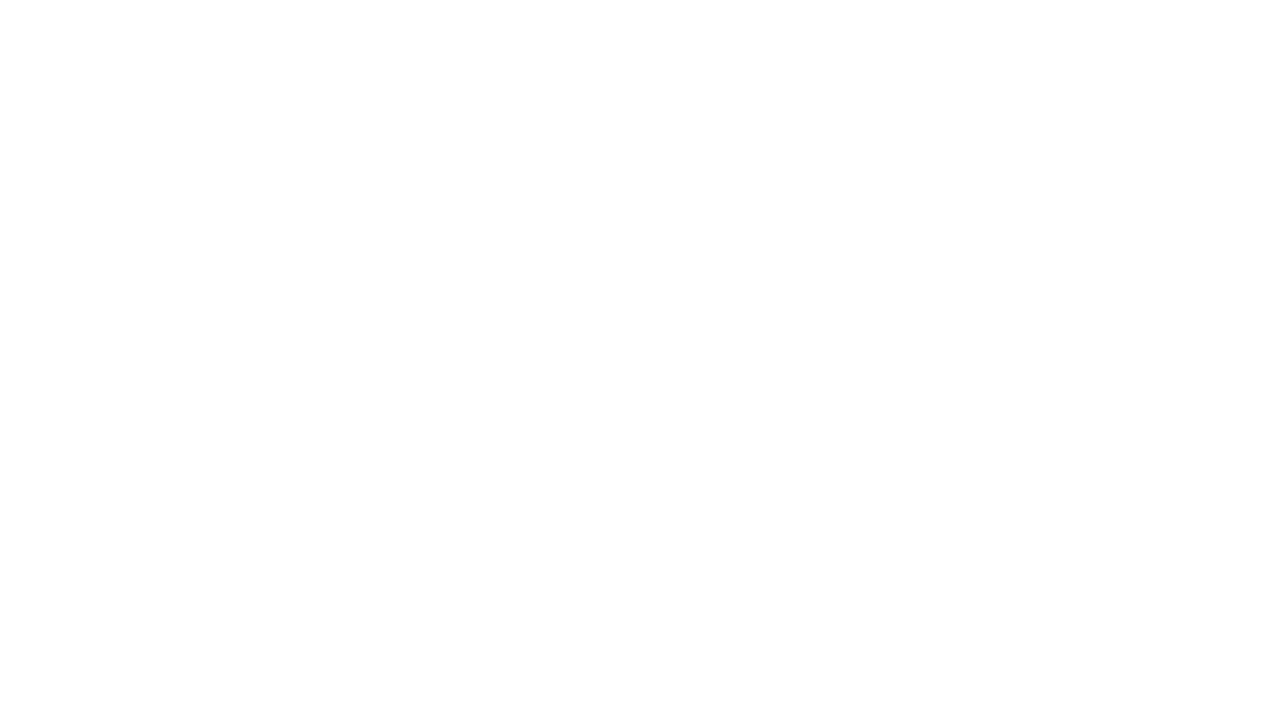
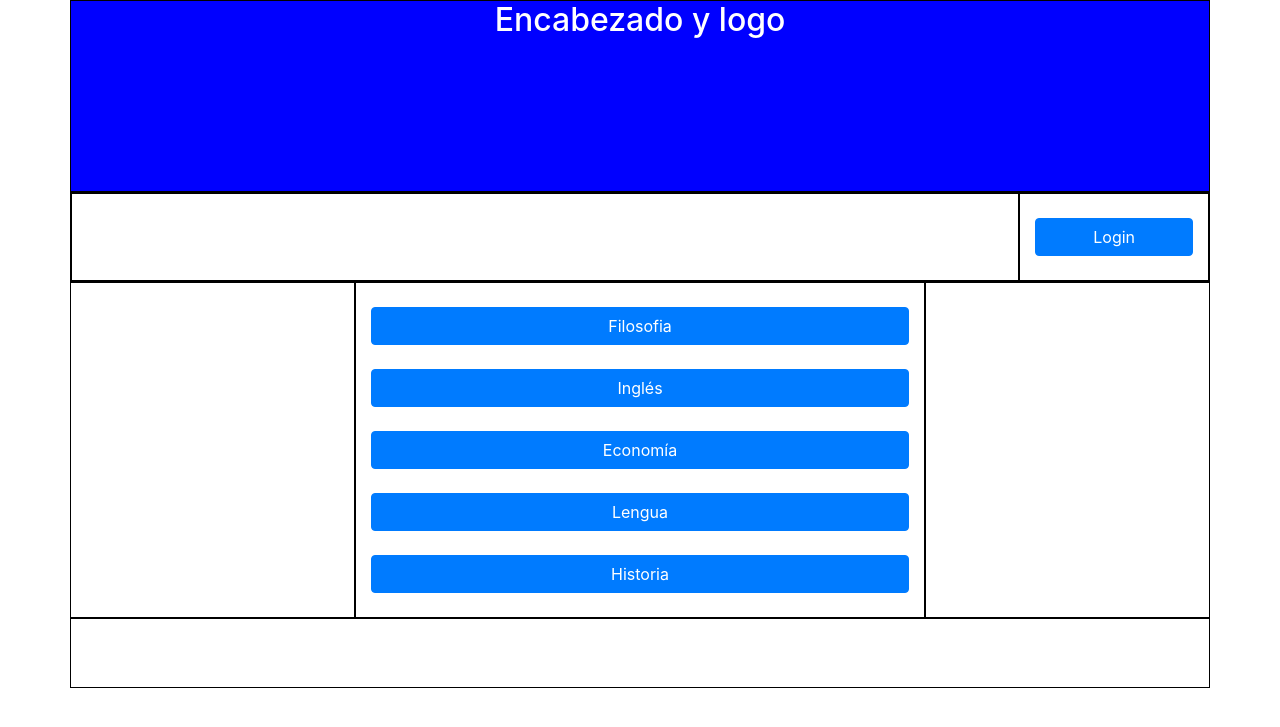
Before and after one commit to XelleXYT/Trivi-All, a PHP site: page / in a window 1280 px wide. Before the commit the part shown is empty. Shown: the top 727 px of the page. Run offline with PHP 8.4, Linux system fonts and the light colour scheme; some libraries are stand-ins or nearby versions.

Commit message:
Estructura index.php realizada. TODO: Diseño, pulir detalles, conexiones.

```diff
--- a/index.php
+++ b/index.php
@@ -7,11 +7,47 @@ and open the template in the editor.
 <html>
     <head>
         <meta charset="UTF-8">
-        <title></title>
+        <title>Trivi-All</title>
+        <link href="css/bootstrap.min.css" rel="stylesheet" type="text/css"/>
     </head>
     <body>
+        <div class="container">
+            <div class="row" style="border:1px solid black; background-color: blue; color: white; height: 15vw">
+                <div class="col-12 text-center">
+                    <h2 class="text-center">Encabezado y logo</h2>
+                </div>
+            </div>
+            <div class="row" style="border:1px solid black;">
+                <div class="col-10" style="border:1px solid black;"></div>
+                <div class="col-2" style="border:1px solid black;">
+                    <form action="login.php">
+                        <br/>
+                        <button id="button1" class="btn btn-primary btn-block" type="submit">Login</button><br/>
+                    </form>
+                </div>
+            </div>
+            <div class="row">
+                <div class="col-3" style="border:1px solid black;"></div>
+                <div class="col-6" style="border:1px solid black;">
+                    <br/>
+                    <form action="preguntas.php">
+                        <button id="buttonFilosofia" class="btn btn-primary btn-block" type="submit">Filosofia</button><br/>
+                        <button id="buttonIngles" class="btn btn-primary btn-block" type="submit">Inglés</button><br/>
+                        <button id="buttonEconomia" class="btn btn-primary btn-block" type="submit">Economía</button><br/>
+                        <button id="buttonLengua" class="btn btn-primary btn-block" type="submit">Lengua</button><br/>
+                        <button id="buttonHistoria" class="btn btn-primary btn-block" type="submit">Historia</button><br/>
+                    </form>
+                </div>
+                <div class="col-3" style="border:1px solid black;"></div>
+            </div>
+            <div class="row" style="border:1px solid black; height: 70px;">
+                <div class="col-12"></div>
+            </div>
+        </div>
+
         <?php
         // put your code here
         ?>
     </body>
+    <script src="js/jquery-3.3.1.min.js" type="text/javascript"></script>
 </html>
```
